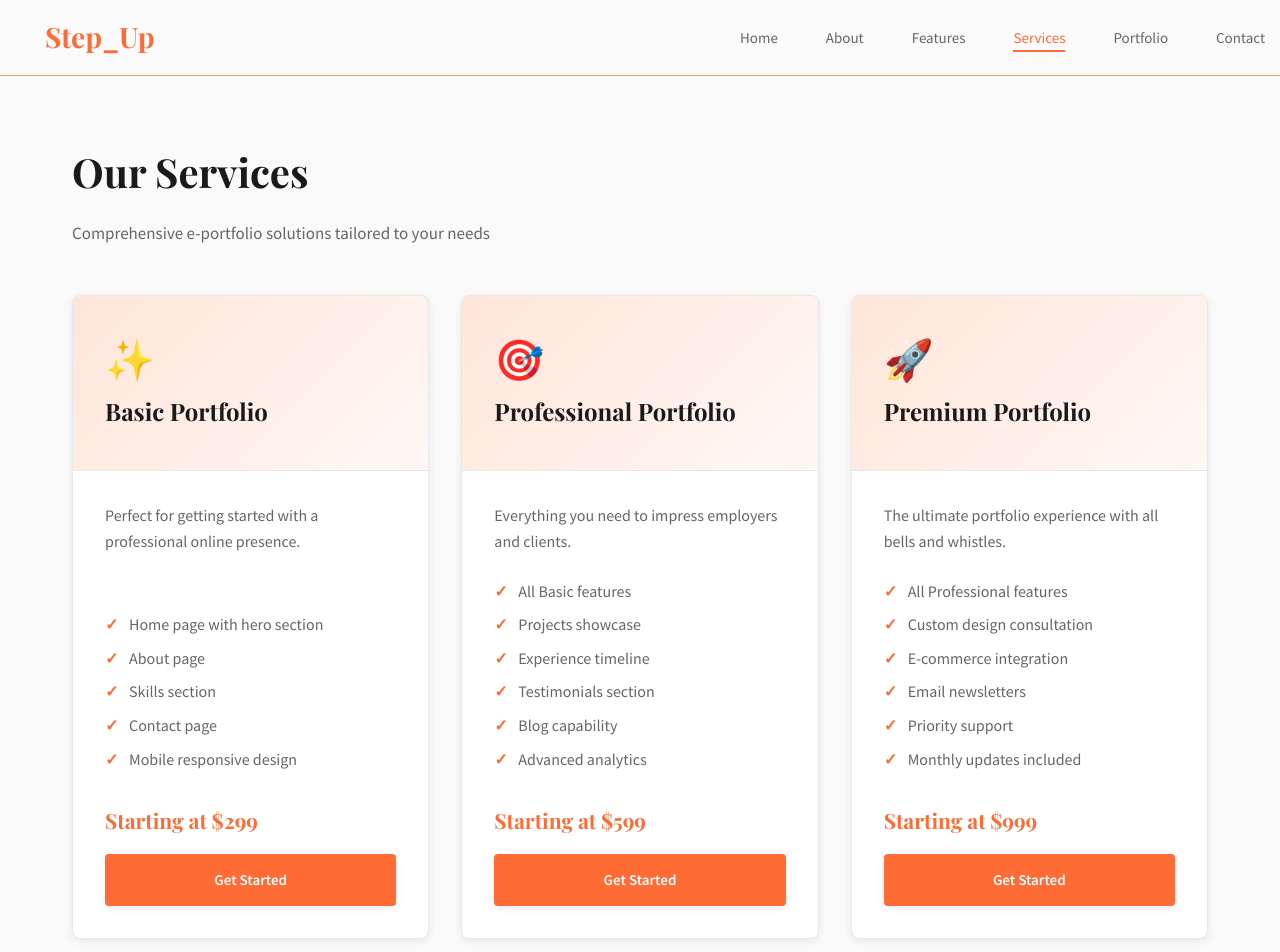
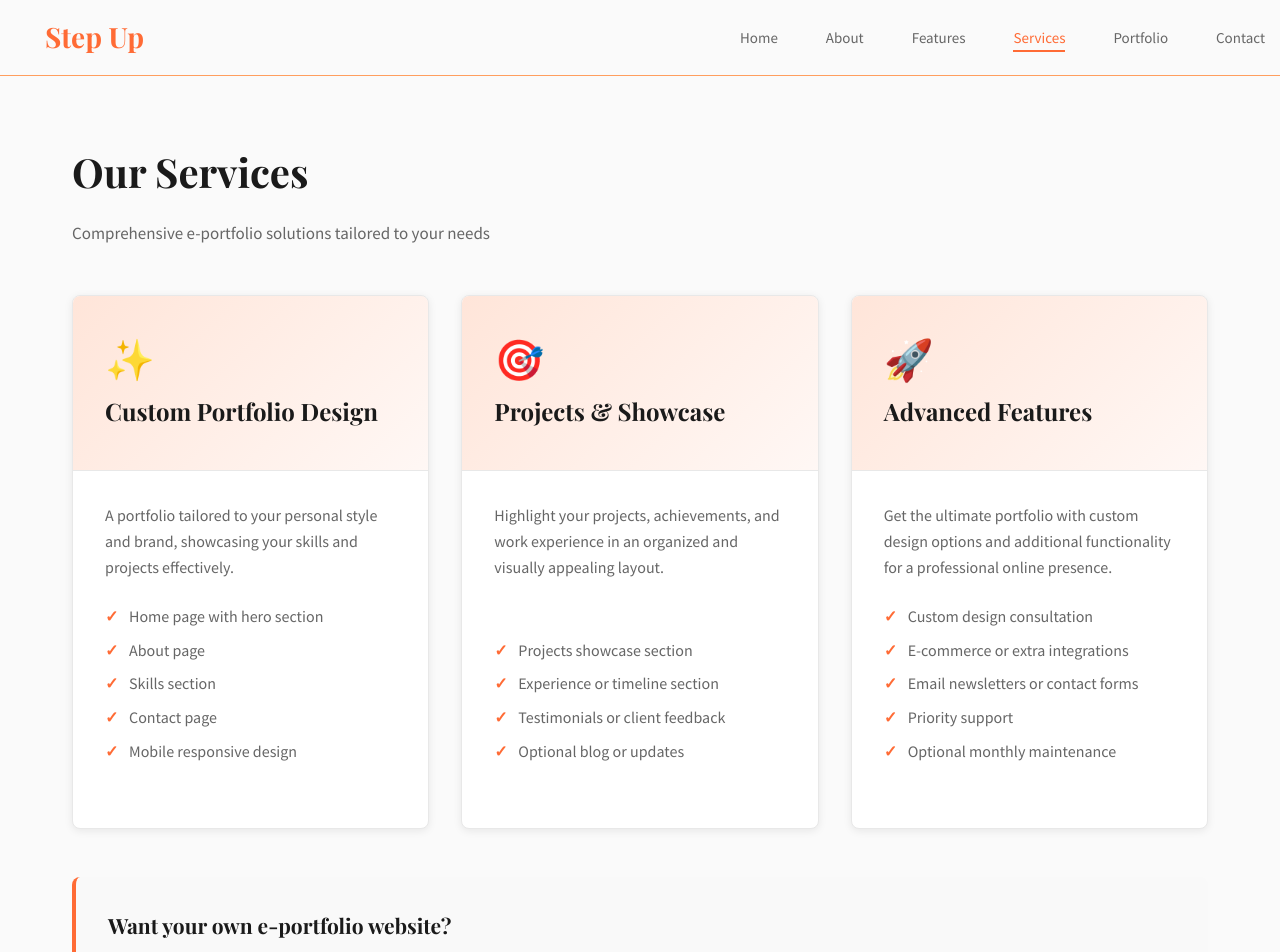
Before and after one commit to Hanamitchi/StepUp, a plain HTML site: page stepup-services.html in a window 1280 px wide. Shown: the top 952 px of the page. Drawn offline with nearby package versions, Linux system fonts and the light colour scheme.

Commit message:
Update stepup-services.html

```diff
--- a/stepup-services.html
+++ b/stepup-services.html
@@ -3,14 +3,14 @@
 <head>
     <meta charset="UTF-8">
     <meta name="viewport" content="width=device-width, initial-scale=1.0">
-    <title>Step_Up | Services - E-Portfolio Design</title>
+    <title>StepUp - Services</title>
     <link href="https://fonts.googleapis.com/css2?family=Playfair+Display:wght@600;700&family=Source+Sans+Pro:wght@400;500;600&display=swap" rel="stylesheet">
     <link rel="stylesheet" href="stepup-style.css">
 </head>
 <body>
      <!-- Navigation -->
     <nav class="navbar">
-        <a class="nav-logo">Step_Up</a>
+        <a class="nav-logo">Step Up</a>
 
   <div class="burger" id="burger">
     <div></div>
@@ -19,7 +19,7 @@
   </div>
 
             <ul class="nav-links" id="nav-links">
-                <li><a href="index.htmll">Home</a></li>
+                <li><a href="index.html">Home</a></li>
                 <li><a href="stepup-about.html">About</a></li>
                 <li><a href="stepup-features.html">Features</a></li>
                 <li><a href="stepup-services.html" class="active">Services</a></li>
@@ -37,10 +37,10 @@
             <div class="service-card">
                 <div class="service-header">
                     <span class="service-icon">✨</span>
-                    <h2 class="service-title">Basic Portfolio</h2>
+                    <h2 class="service-title">Custom Portfolio Design</h2>
                 </div>
                 <div class="service-body">
-                    <p class="service-description">Perfect for getting started with a professional online presence.</p>
+                    <p class="service-description">A portfolio tailored to your personal style and brand, showcasing your skills and projects effectively.</p>
                     <ul class="service-features">
                         <li>Home page with hero section</li>
                         <li>About page</li>
@@ -48,48 +48,39 @@
                         <li>Contact page</li>
                         <li>Mobile responsive design</li>
                     </ul>
-                    <div class="service-price">Starting at $299</div>
-                    <a href="stepup-contact.html" class="btn btn-primary" style="width: 100%; text-align: center;">Get Started</a>
                 </div>
             </div>
 
             <div class="service-card">
                 <div class="service-header">
                     <span class="service-icon">🎯</span>
-                    <h2 class="service-title">Professional Portfolio</h2>
+                    <h2 class="service-title">Projects & Showcase</h2>
                 </div>
                 <div class="service-body">
-                    <p class="service-description">Everything you need to impress employers and clients.</p>
+                    <p class="service-description">Highlight your projects, achievements, and work experience in an organized and visually appealing layout.</p>
                     <ul class="service-features">
-                        <li>All Basic features</li>
-                        <li>Projects showcase</li>
-                        <li>Experience timeline</li>
-                        <li>Testimonials section</li>
-                        <li>Blog capability</li>
-                        <li>Advanced analytics</li>
+                        <li>Projects showcase section</li>
+                <li>Experience or timeline section</li>
+                <li>Testimonials or client feedback</li>
+                <li>Optional blog or updates</li>
                     </ul>
-                    <div class="service-price">Starting at $599</div>
-                    <a href="stepup-contact.html" class="btn btn-primary" style="width: 100%; text-align: center;">Get Started</a>
                 </div>
             </div>
 
             <div class="service-card">
                 <div class="service-header">
                     <span class="service-icon">🚀</span>
-                    <h2 class="service-title">Premium Portfolio</h2>
+                    <h2 class="service-title">Advanced Features</h2>
                 </div>
                 <div class="service-body">
-                    <p class="service-description">The ultimate portfolio experience with all bells and whistles.</p>
+                    <p class="service-description">Get the ultimate portfolio with custom design options and additional functionality for a professional online presence.</p>
                     <ul class="service-features">
-                        <li>All Professional features</li>
-                        <li>Custom design consultation</li>
-                        <li>E-commerce integration</li>
-                        <li>Email newsletters</li>
-                        <li>Priority support</li>
-                        <li>Monthly updates included</li>
+                         <li>Custom design consultation</li>
+                <li>E-commerce or extra integrations</li>
+                <li>Email newsletters or contact forms</li>
+                <li>Priority support</li>
+                <li>Optional monthly maintenance</li>
                     </ul>
-                    <div class="service-price">Starting at $999</div>
-                    <a href="stepup-contact.html" class="btn btn-primary" style="width: 100%; text-align: center;">Get Started</a>
                 </div>
             </div>
         </div>
```
